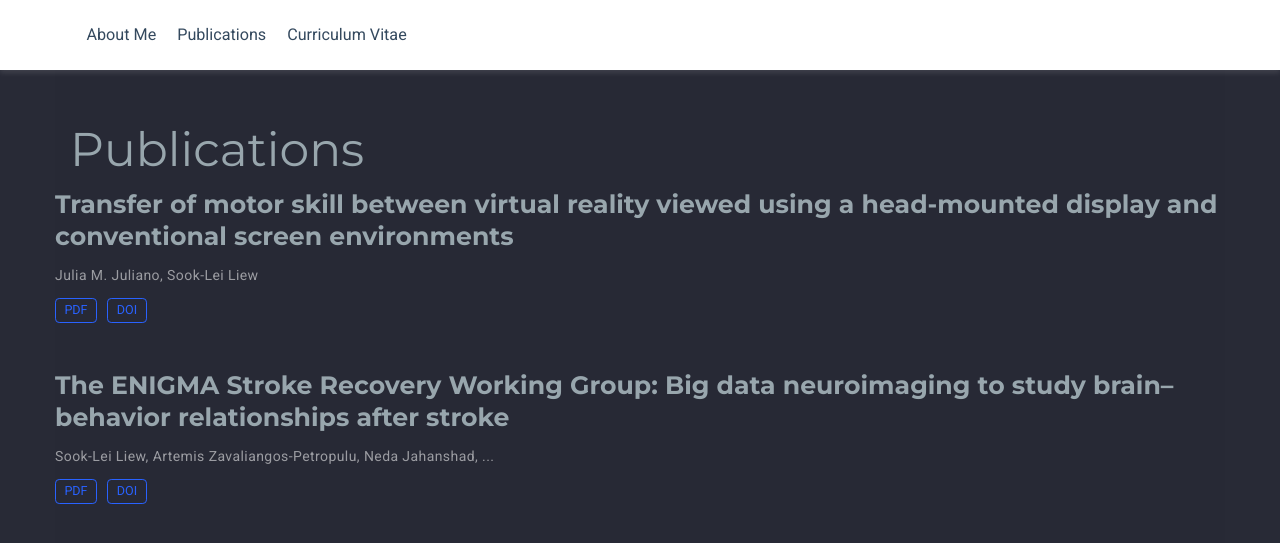
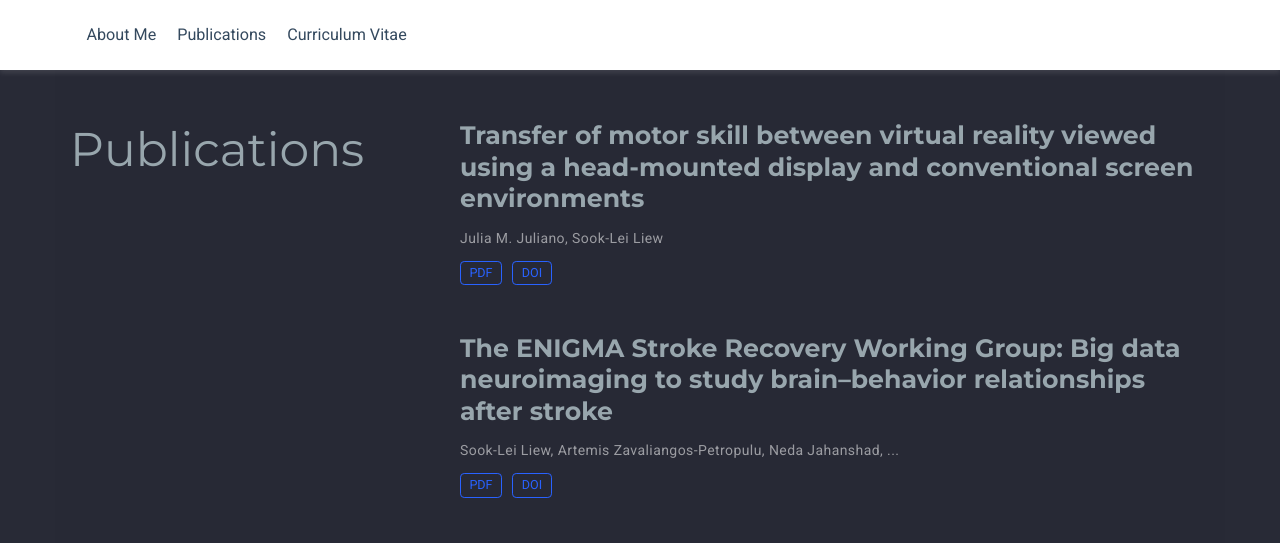
Before and after one commit to juliamjuliano/juliamjuliano.github.io, a Jekyll site: the page built from publications/index.html, in a window 1280 px wide. Shown: the top 543 px of the page. Built offline with Jekyll 4.4.1, drawn with Linux system fonts in a browser that asks for light colours; nearby versions of some CDN libraries; a style sheet for code colours, icons or effects is not loaded.

Commit message:
Update index.html

```diff
--- a/publications/index.html
+++ b/publications/index.html
@@ -9,6 +9,7 @@ title: Julia M. Juliano | Publications
             <div class="col-12 col-lg-4 section-heading">
                 <h1>Publications</h1>
             </div>
+            <div class="col-12 col-lg-8">
                 <!--Publication Starts-->
                 <div class="media stream-item">
                     <div class="media-body">
@@ -58,4 +59,5 @@ title: Julia M. Juliano | Publications
                 <!--Publication Ends-->
             </div>
         </div>
+    </div>
 </section>
```
Lines whose indentation alone changed are shown as unchanged.
